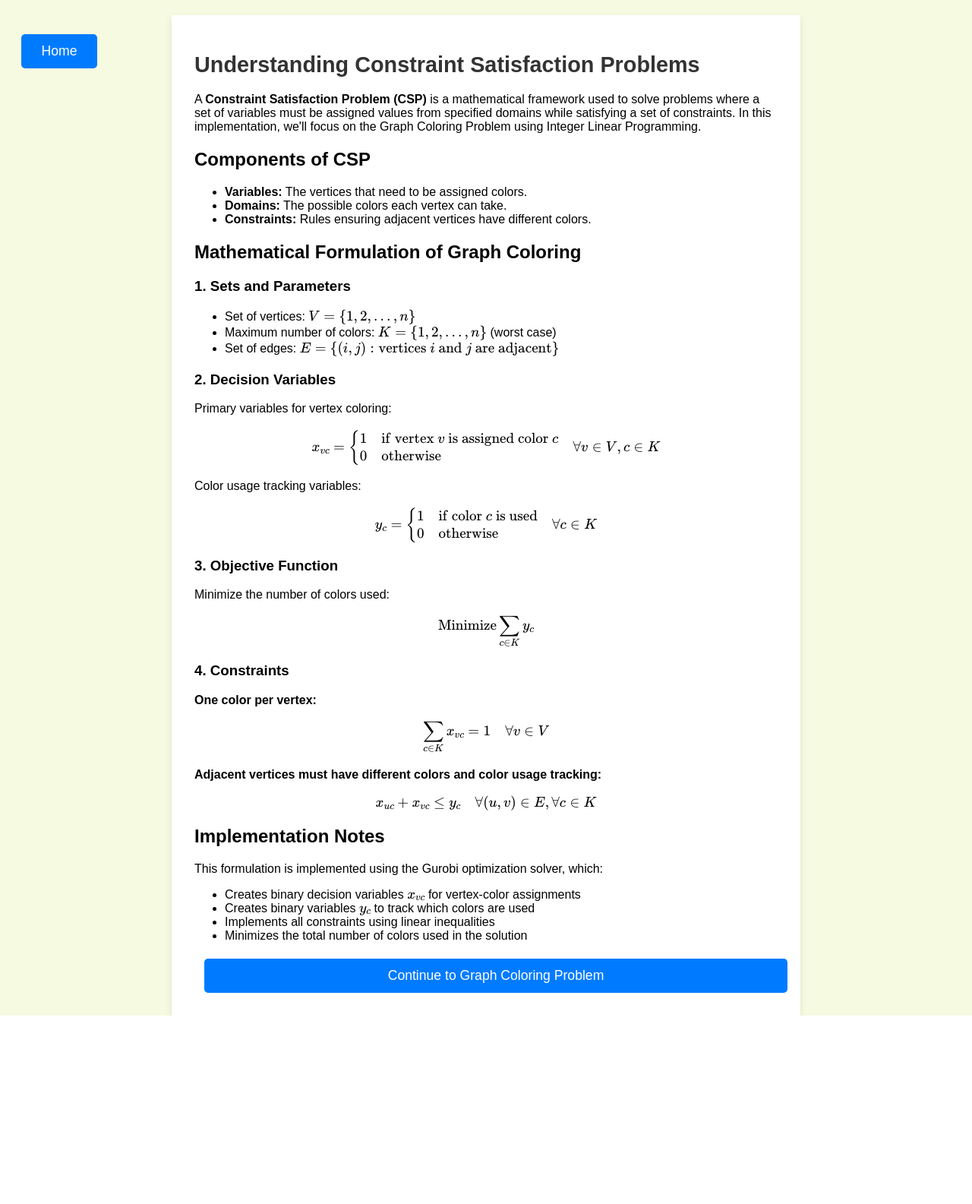
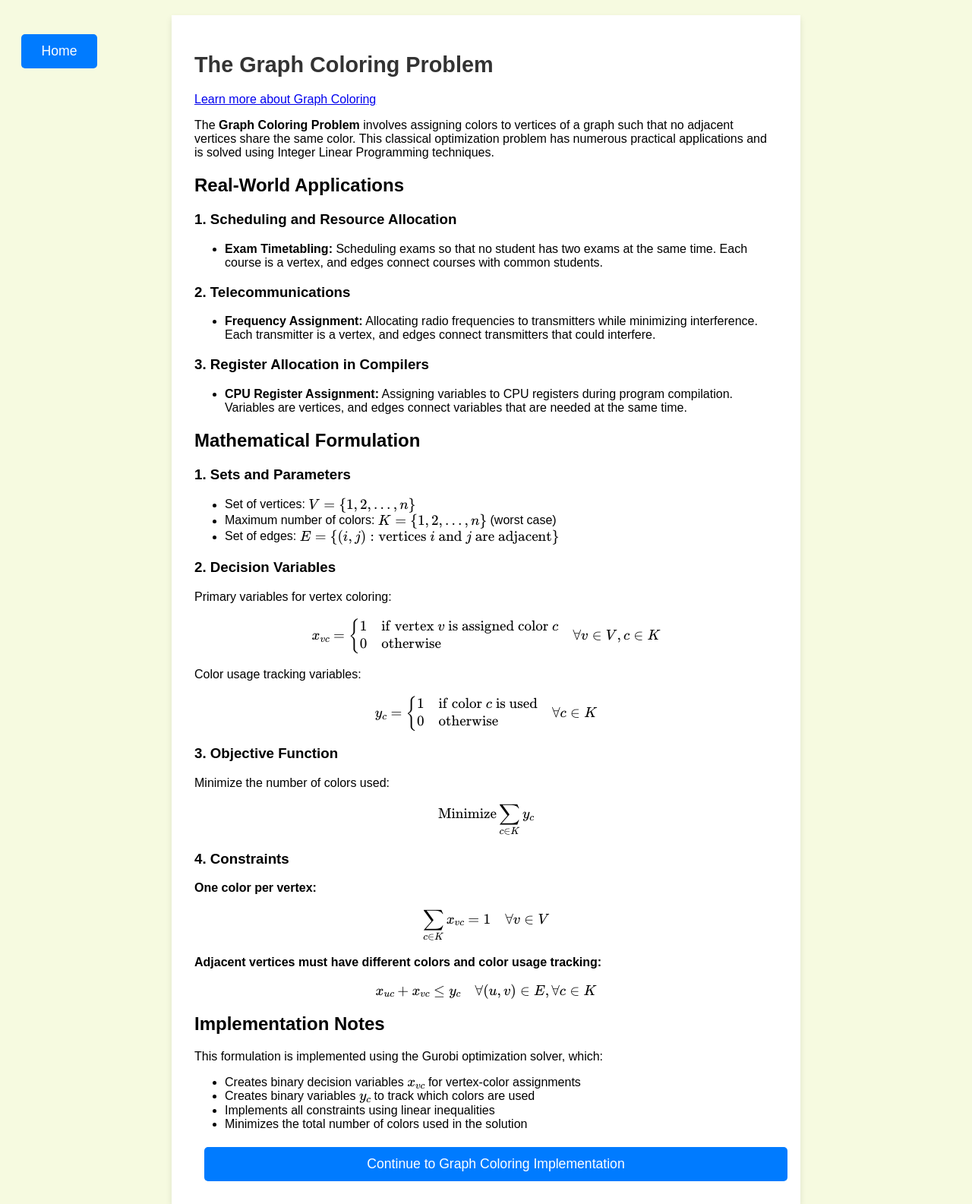
Before and after one commit to douaabousnina/operations-research-problems, a Flask app: page /PL2 in a window 1280 px wide. Shown: the whole page at 76% size. Before the commit the page ends 1337 px from the top, so only its background shows below. Run offline with Flask 3, Linux system fonts and the light colour scheme.

Commit message:
another try PL2 formulation

```diff
--- a/templates/PL2/index.html
+++ b/templates/PL2/index.html
@@ -12,7 +12,7 @@
     <button id="gg" onclick="window.location.href = '/'">Home</button>
     <div class="flex-container">
         <div class="container">
-            <h1>Constraint Satisfaction Problem</h1>
+            <h1>Graph Coloring Problem</h1>
             <form method="post">
                 <label for="num_vertices">Number of Vertices:</label>
                 <input type="number" id="num_vertices" name="num_vertices" required>
--- a/templates/PL2/intro.html
+++ b/templates/PL2/intro.html
@@ -4,7 +4,7 @@
     <meta charset="UTF-8">
     <meta name="viewport" content="width=device-width, initial-scale=1.0">
     <link rel="stylesheet" href="{{ url_for('static', filename='styles.css') }}">
-    <title>Introduction to CSP</title>
+    <title>Graph Coloring Problem</title>
     <style>
         body {
             justify-content: center;
@@ -33,21 +33,30 @@
 
     <div class="flex-container">
         <div class="a">
-            <h1>Understanding Constraint Satisfaction Problems</h1>
+            <h1>The Graph Coloring Problem</h1>
+            <a href="https://en.wikipedia.org/wiki/Graph_coloring" target="_blank">Learn more about Graph Coloring</a>
             <p>
-                A <strong>Constraint Satisfaction Problem (CSP)</strong> is a mathematical framework used to solve problems
-                where a set of variables must be assigned values from specified domains while satisfying a set of constraints.
-                In this implementation, we'll focus on the Graph Coloring Problem using Integer Linear Programming.
+                The <strong>Graph Coloring Problem</strong> involves assigning colors to vertices of a graph such that no adjacent vertices share the same color. This classical optimization problem has numerous practical applications and is solved using Integer Linear Programming techniques.
             </p>
 
-            <h2>Components of CSP</h2>
+            <h2>Real-World Applications</h2>
+
+            <h3>1. Scheduling and Resource Allocation</h3>
             <ul>
-                <li><strong>Variables:</strong> The vertices that need to be assigned colors.</li>
-                <li><strong>Domains:</strong> The possible colors each vertex can take.</li>
-                <li><strong>Constraints:</strong> Rules ensuring adjacent vertices have different colors.</li>
+                <li><strong>Exam Timetabling:</strong> Scheduling exams so that no student has two exams at the same time. Each course is a vertex, and edges connect courses with common students.</li>
             </ul>
 
-            <h2>Mathematical Formulation of Graph Coloring</h2>
+            <h3>2. Telecommunications</h3>
+            <ul>
+                <li><strong>Frequency Assignment:</strong> Allocating radio frequencies to transmitters while minimizing interference. Each transmitter is a vertex, and edges connect transmitters that could interfere.</li>
+            </ul>
+
+            <h3>3. Register Allocation in Compilers</h3>
+            <ul>
+                <li><strong>CPU Register Assignment:</strong> Assigning variables to CPU registers during program compilation. Variables are vertices, and edges connect variables that are needed at the same time.</li>
+            </ul>
+
+                       <h2>Mathematical Formulation</h2>
 
             <h3>1. Sets and Parameters</h3>
             <ul>
@@ -95,7 +104,7 @@
                 <li>Minimizes the total number of colors used in the solution</li>
             </ul>
 
-            <button onclick="window.location.href = '/PL2_start'">Continue to Graph Coloring Problem</button>
+            <button onclick="window.location.href = '/PL2_start'">Continue to Graph Coloring Implementation</button>
         </div>
     </div>
 </body>
--- a/templates/PL2/result.html
+++ b/templates/PL2/result.html
@@ -12,7 +12,7 @@
     <button id="gg" onclick="window.location.href = '/'">Home</button>
     <div class="flex-container">
         <div class="container">
-            <h1>CSP Result</h1>
+            <h1>Graph Coloring Result</h1>
             <p>Number of colors used: <strong>{{ num_colors }}</strong></p>
             <table>
                 <tr>
```
